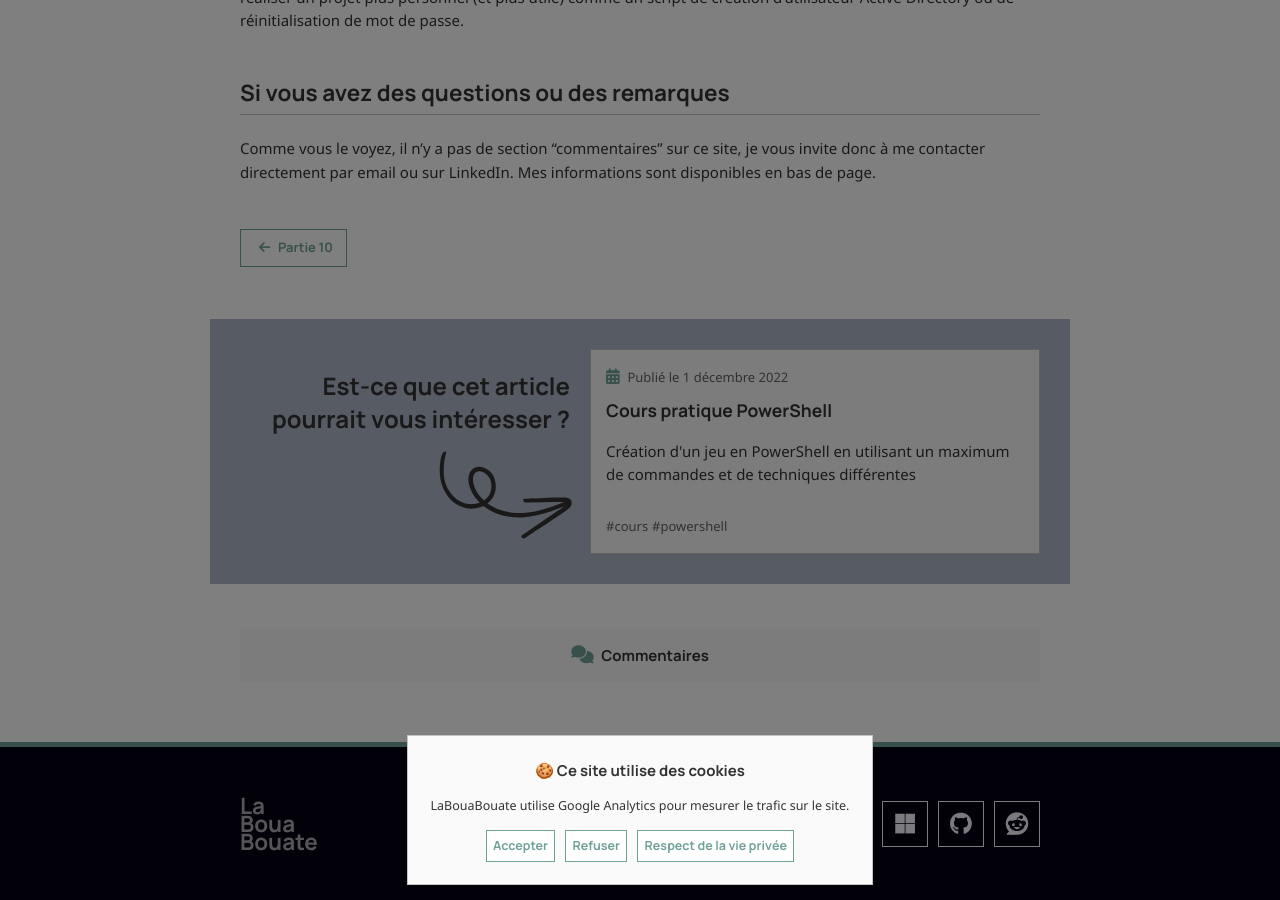
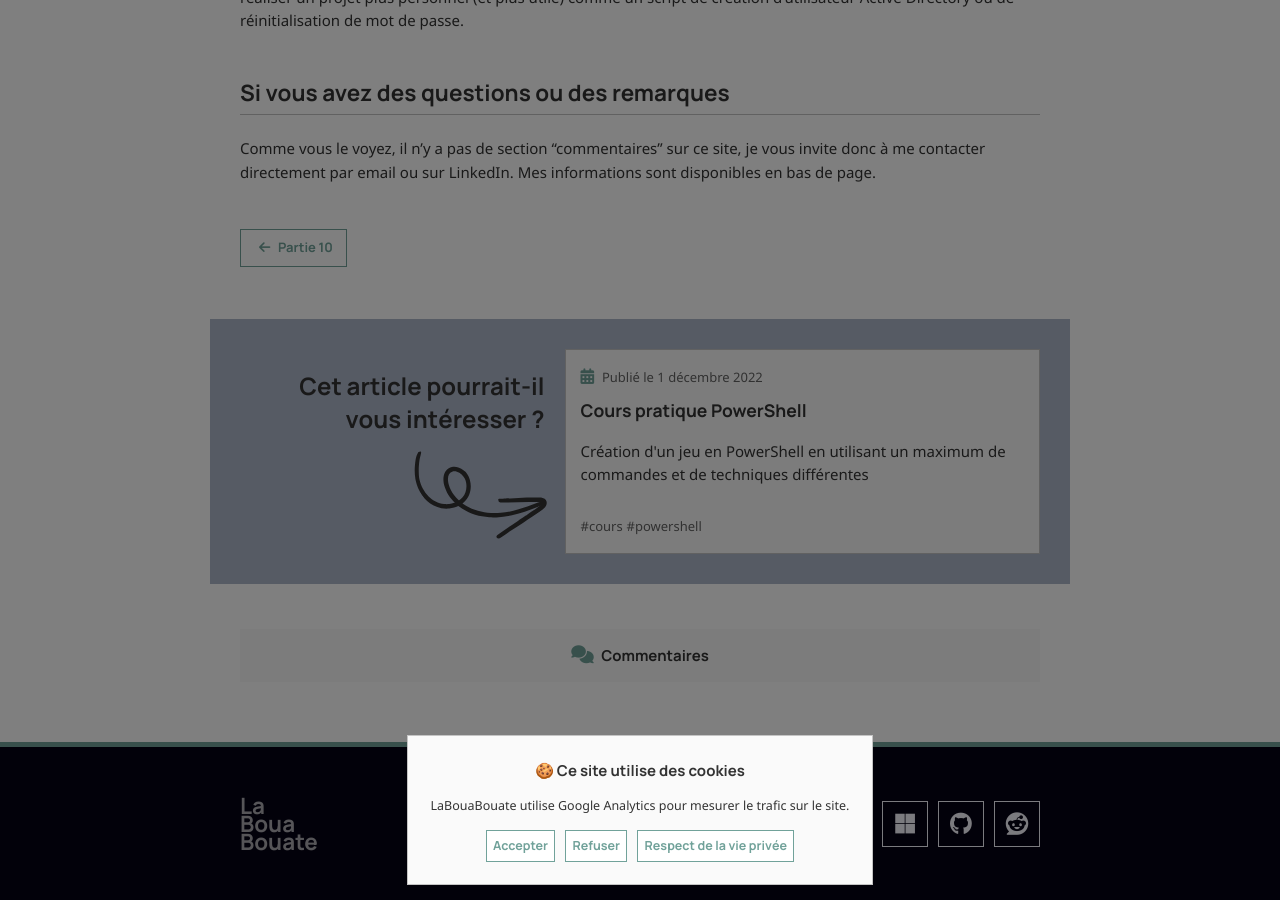
Before and after one commit to leobouard/leobouard.github.io, a Jekyll site: the page built from _posts/2022-12-01-cours-pratique-powershell-conclusion.md, in a window 1280 px wide and 900 px high, scrolled down 1047 px. Built offline with Jekyll 4.4.1, drawn with Linux system fonts in a browser that asks for light colours; nearby versions of some CDN libraries; some web fonts are replaced; comment, search, counter and statistics services are not loaded.

Commit message:
Update post.html

```diff
--- a/_layouts/post.html
+++ b/_layouts/post.html
@@ -66,7 +66,7 @@ layout: default
 {% if page.nextLink == nil %}
 <section class="recommandation">
   {% assign post = site.posts | where: "listed", true | sample %}
-  <span class="recommandation">Est-ce que cet article pourrait vous intéresser ?
+  <span class="recommandation">Cet article pourrait-il vous intéresser ?
     <img class="recommandation" src="https://www.labouabouate.fr/assets/doodles/Arrow%2011.svg" alt="sketch arrow" />
   </span>
   {% include post-preview.html id=post.id date=post.date title=post.title description=post.description tags=post.tags  %}
```
